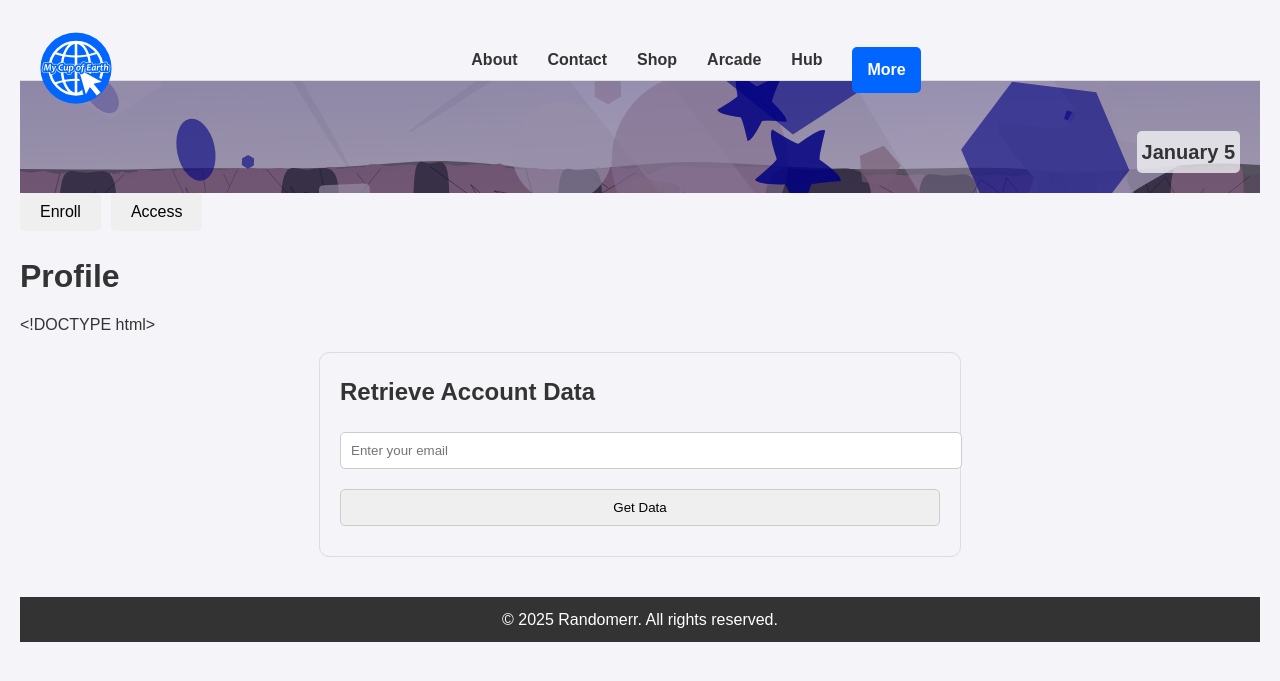
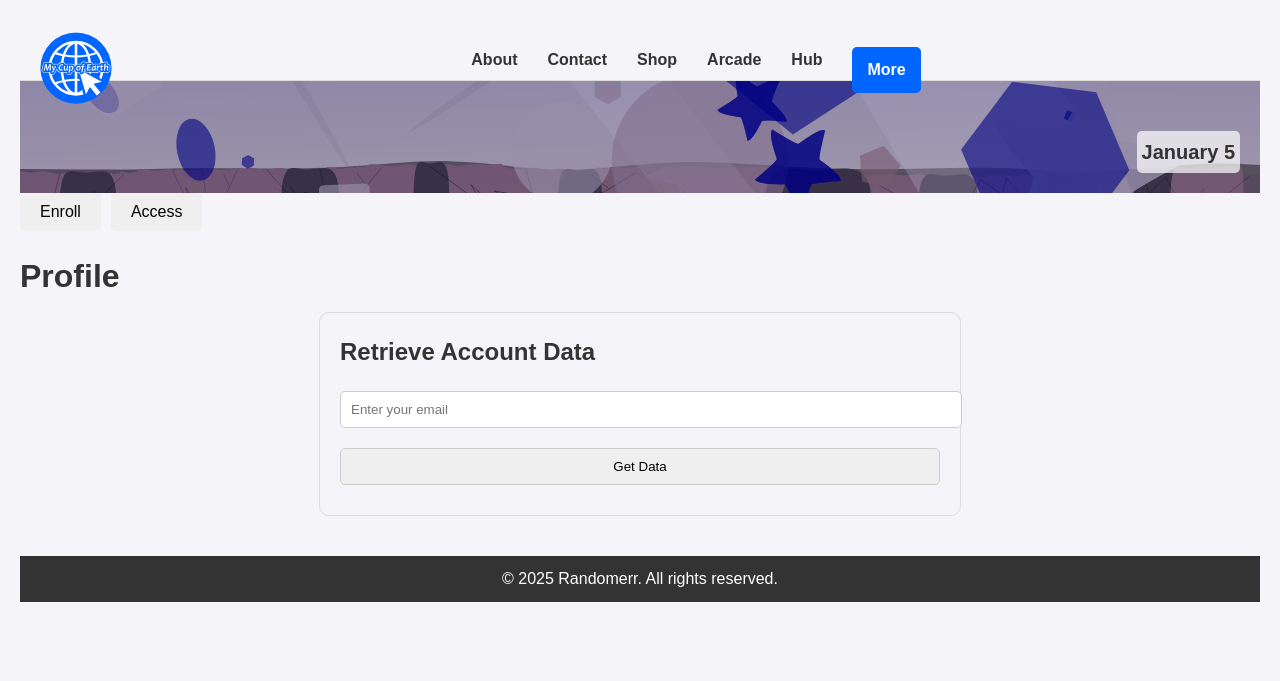
Before and after one commit to m-cochran/Randomerr, a Jekyll site: the page built from pagetest.md, in a window 1280 px wide. Shown: the top 681 px of the page. Built offline with Jekyll 4.4.1, drawn with Linux system fonts in a browser that asks for light colours.

Commit message:
Update pagetest.md

```diff
--- a/pagetest.md
+++ b/pagetest.md
@@ -6,12 +6,6 @@
 
 # Profile
 
-
-<!DOCTYPE html>
-<html lang="en">
-<head>
-  <meta charset="UTF-8">
-  <meta name="viewport" content="width=device-width, initial-scale=1.0">
   <title>Retrieve Account Data</title>
   <style>
     body {
@@ -40,8 +34,7 @@
       background-color: #f9f9f9;
     }
   </style>
-</head>
-<body>
+
   <div class="form-container">
     <h2>Retrieve Account Data</h2>
     <input type="email" id="email" placeholder="Enter your email" required>
@@ -130,5 +110,3 @@
       }
     }
   </script>
-</body>
-</html>
```
Also changed, not shown: other parts of pagetest.md (+2 -15 lines).
